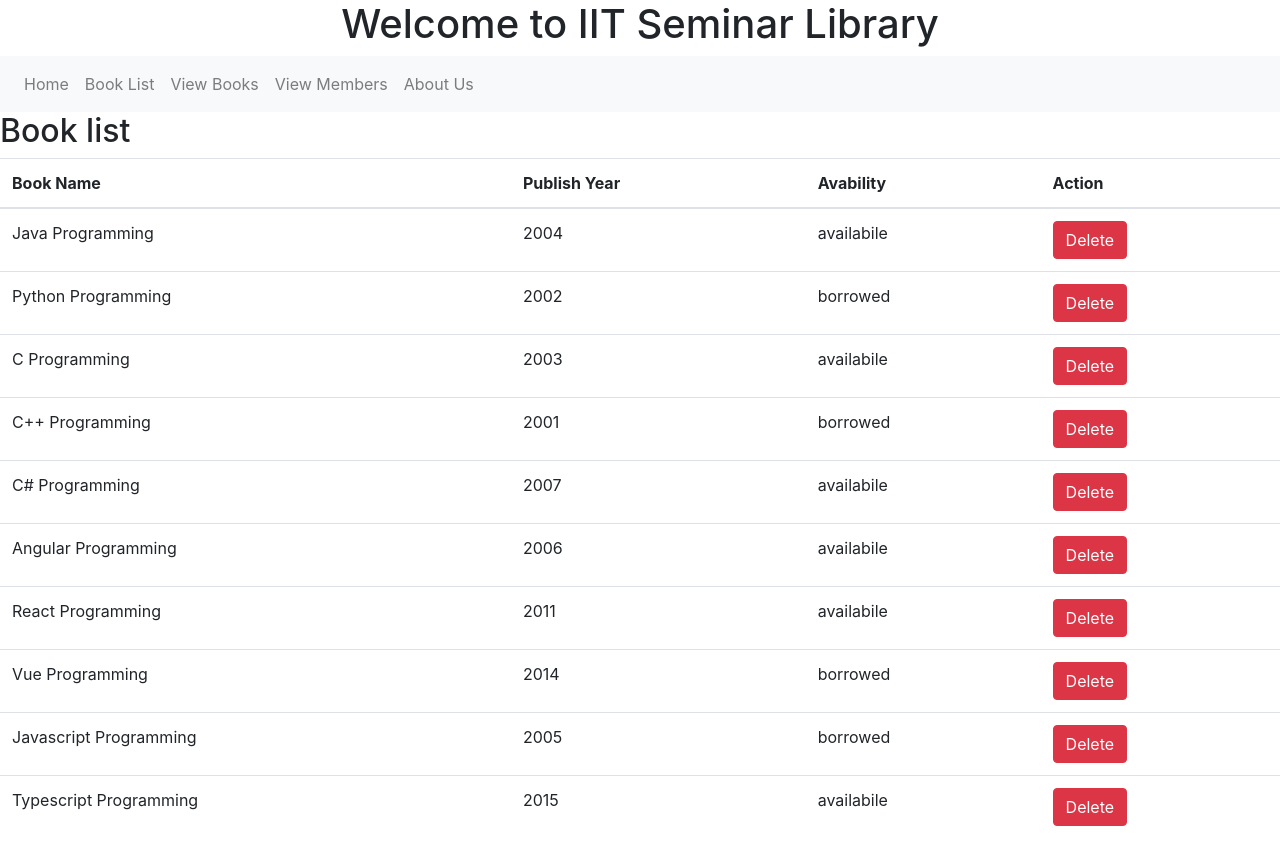
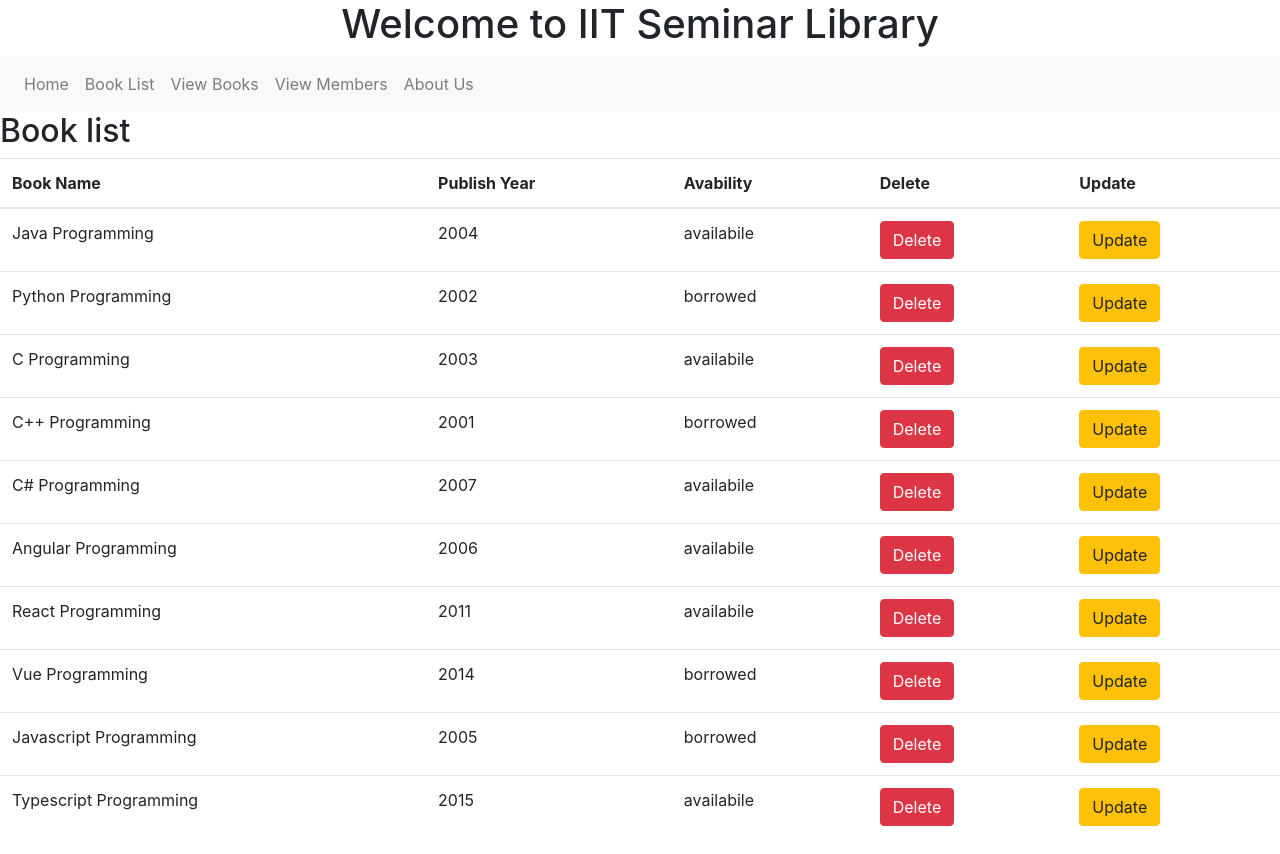
Before and after one commit to rakib3004/book-management, an Angular app: page / in a window 1280 px wide. Built offline with nearby package versions, Linux system fonts and the light colour scheme.

Commit message:
create update button

```diff
--- a/src/app/book-list/book-list.component.html
+++ b/src/app/book-list/book-list.component.html
@@ -7,7 +7,9 @@
         <th scope="col">Book Name</th>
         <th scope="col">Publish Year</th>
         <th scope="col">Avability</th>
-        <th scope="col">Action</th>
+        <th scope="col">Delete</th>
+        <th scope="col">Update</th>
+
 
       </tr>
     </thead>
@@ -18,6 +20,7 @@
         <td *ngIf="book.availability">availabile</td>
         <td *ngIf="!book.availability">borrowed</td>
         <td ><button type="button" (click)="deleteBook(book)" class="btn btn-danger">Delete</button></td>
+        <td ><button type="button" (click)="updateBook(book)" class="btn btn-warning">Update</button></td>
 
       </tr>
     </tbody>
--- a/src/app/book-list/book-list.component.ts
+++ b/src/app/book-list/book-list.component.ts
@@ -20,4 +20,9 @@ export class BookListComponent implements OnInit {
     this.books=this.bookService.deleteBook(book);
   }
 
+  updateBook(book: Book){
+    console.log(book)
+    this.books=this.bookService.updateBook(book);
+  }
+
 }
--- a/src/app/book.service.ts
+++ b/src/app/book.service.ts
@@ -28,4 +28,12 @@ return this.books;
 
   }
 
+
+  updateBook(givenBook : Book): Book[]{
+
+    this.books = this.books.filter(book => givenBook.id!=book.id);
+    return this.books;
+
+      }
+
 }
```
